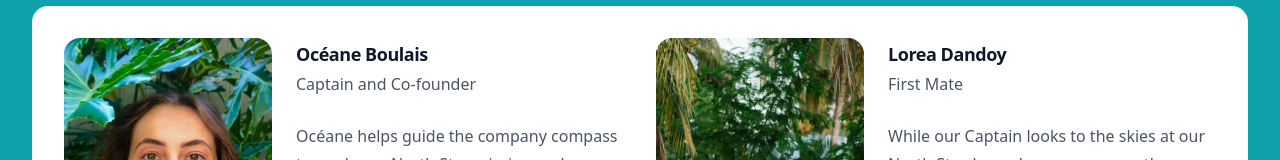
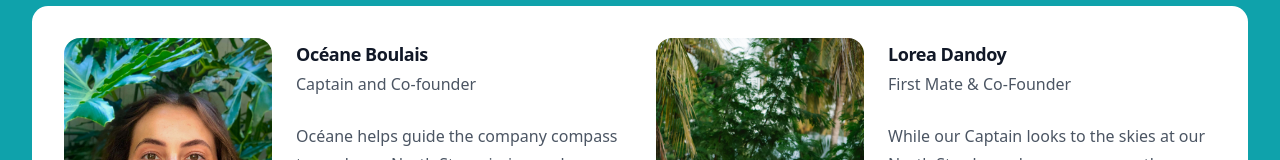
Before and after one commit to oceaneboulais/collectivSea, a Next.js app: page /crew in a window 1280 px wide. Shown: the part 246-406 px from the top of the page. Built offline with nearby package versions, Linux system fonts and the light colour scheme.

Commit message:
updted titles

```diff
--- a/app/crew/page.jsx
+++ b/app/crew/page.jsx
@@ -17,7 +17,7 @@ const people = [
   },
   {
     name: 'Lorea Dandoy',
-    role: 'First Mate',
+    role: 'First Mate & Co-Founder',
     imageUrl:
       './crew/lorea.JPG',
     bio: `While our Captain looks to the skies at our North Star, Lorea keeps an eye on the horizon and tradewinds to ensure smooth sailing. She balances storytelling and strategy to dream up experiences that elevate science communication to new realms.
@@ -31,7 +31,7 @@ Lorea feels most in tune with the ocean when fully submerged, through scuba and
   },
   {
     name: 'Niv Anidjar',
-    role: 'Chief engineer',
+    role: 'Acoustic Engineer & Co-Founder',
     imageUrl:
       './crew/niv.JPG',
     bio: `Niv is the creative splash behind the acoustic experiences at CollectivSea. Always on the hunt for found sound, they’re constantly listening for ways to link their thirst for frequencies with scientific expertise. Through their research, they investigate the complex interactions between these physical processes and the ecosystems they affect.
@@ -45,7 +45,7 @@ When not immersed in research or music, Niv can often be found watching the suns
   },
   {
     name: 'JP Whitaker',
-    role: 'Stowaway',
+    role: '3D Web Engineer & Co-Founder',
     imageUrl:
       './crew/jp.JPG',
     bio: `JP is a whimsical web generator and polygon mage who loves telling stories anchored in education through screen-sized portals that connect humans to one another.
```
